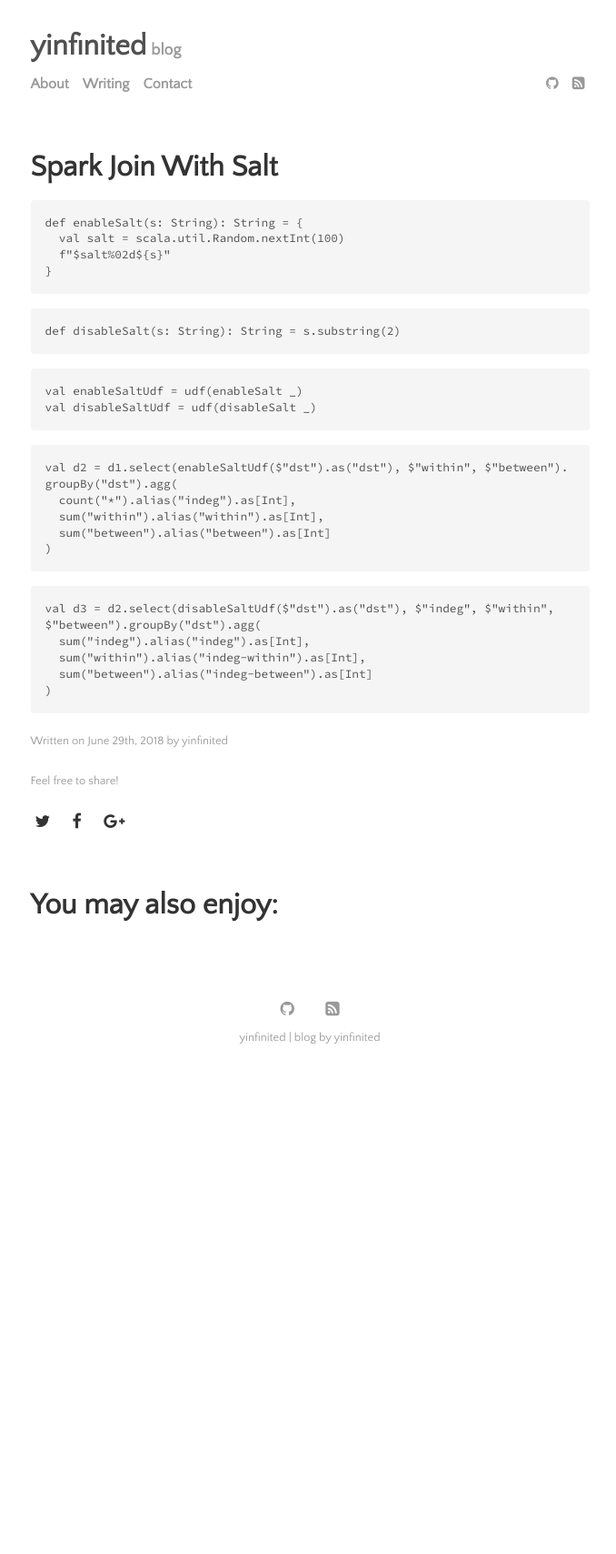
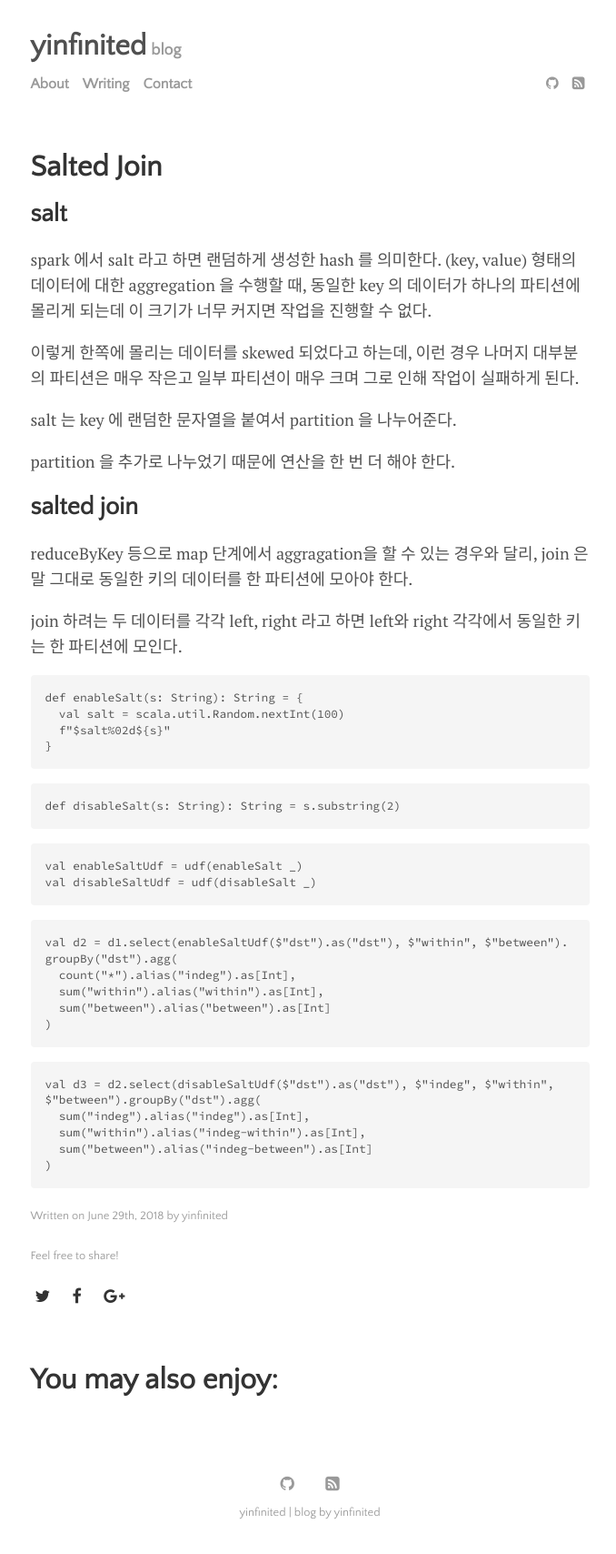
Before and after one commit to yinfinited/yinfinited.github.io, a Jekyll site: the page built from _posts/2018-06-29-spark-join-with-salt.md, in a window 1280 px wide. Shown: the whole page at 91% size, without its empty margins (299-977 px from the left). Built offline with Jekyll 4.4.1, drawn with Linux system fonts in a browser that asks for light colours; our own code applies the rules of GitHub Pages for plain Markdown files; before the commit the page ends 1186 px from its top, so only the background shows below that.

Commit message:
Update 2018-06-29-spark-join-with-salt.md

````diff
--- a/_posts/2018-06-29-spark-join-with-salt.md
+++ b/_posts/2018-06-29-spark-join-with-salt.md
@@ -1,3 +1,33 @@
+---
+layout: post
+title: "Salted Join"
+author: "yinfinited"
+categories: 'dev'
+tags: ['spark']
+typora-root-url: ../
+---
+
+## salt
+
+spark 에서 salt 라고 하면 랜덤하게 생성한 hash 를 의미한다. (key, value) 형태의 데이터에 대한 aggregation 을 수행할 때, 동일한 key 의 데이터가 하나의 파티션에 몰리게 되는데 이 크기가 너무 커지면 작업을 진행할 수 없다.
+
+이렇게 한쪽에 몰리는 데이터를 skewed 되었다고 하는데, 이런 경우 나머지 대부분의 파티션은 매우 작은고 일부 파티션이 매우 크며 그로 인해 작업이 실패하게 된다.
+
+salt 는 key 에 랜덤한 문자열을 붙여서 partition 을 나누어준다.
+
+partition 을 추가로 나누었기 때문에 연산을 한 번 더 해야 한다.
+
+## salted join
+
+reduceByKey 등으로 map 단계에서 aggragation을 할 수 있는 경우와 달리, join 은 말 그대로 동일한 키의 데이터를 한 파티션에 모아야 한다.
+
+join 하려는 두 데이터를 각각 left, right 라고 하면 left와 right 각각에서 동일한 키는 한 파티션에 모인다.
+
+
+
+
+
+
 
 
 ```
````
